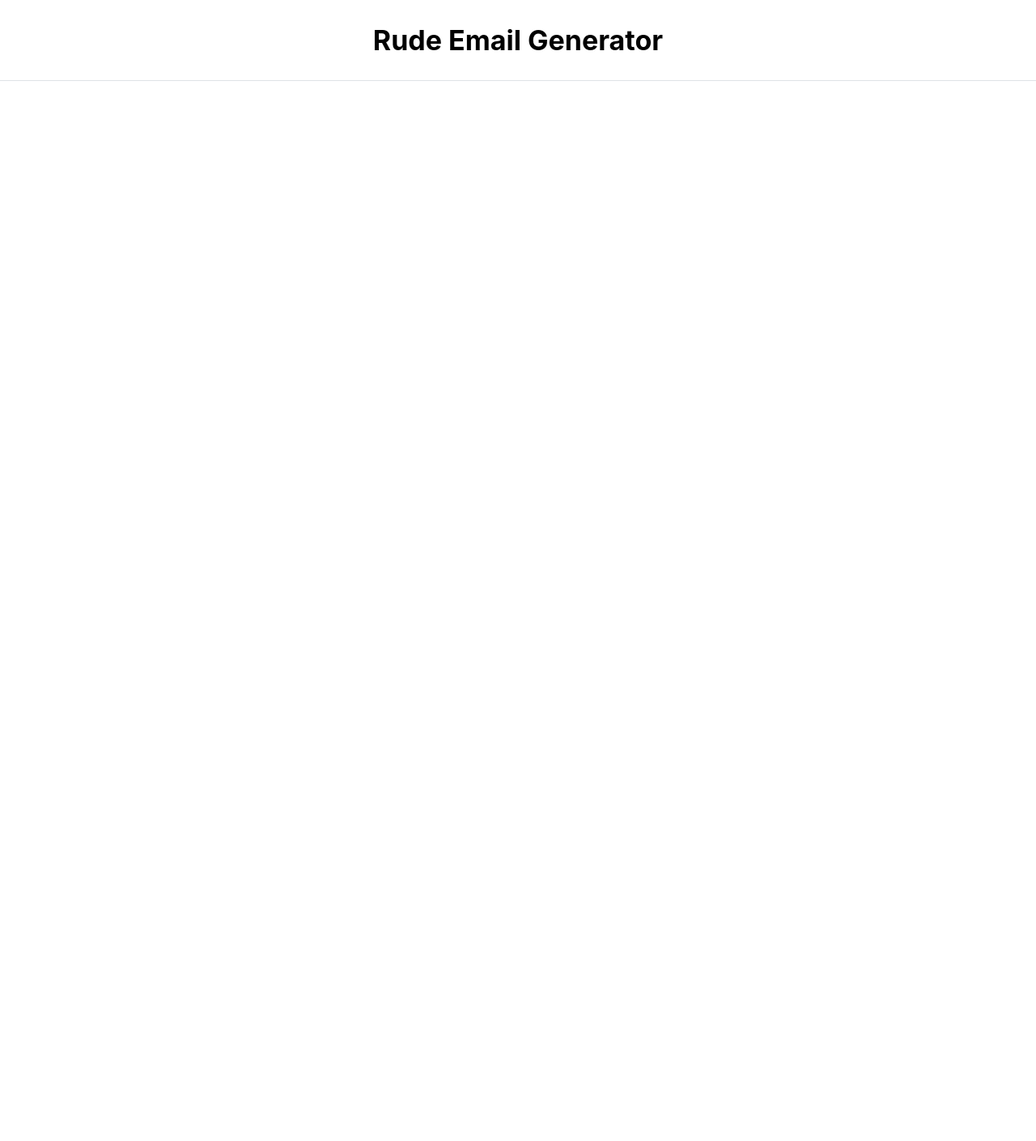
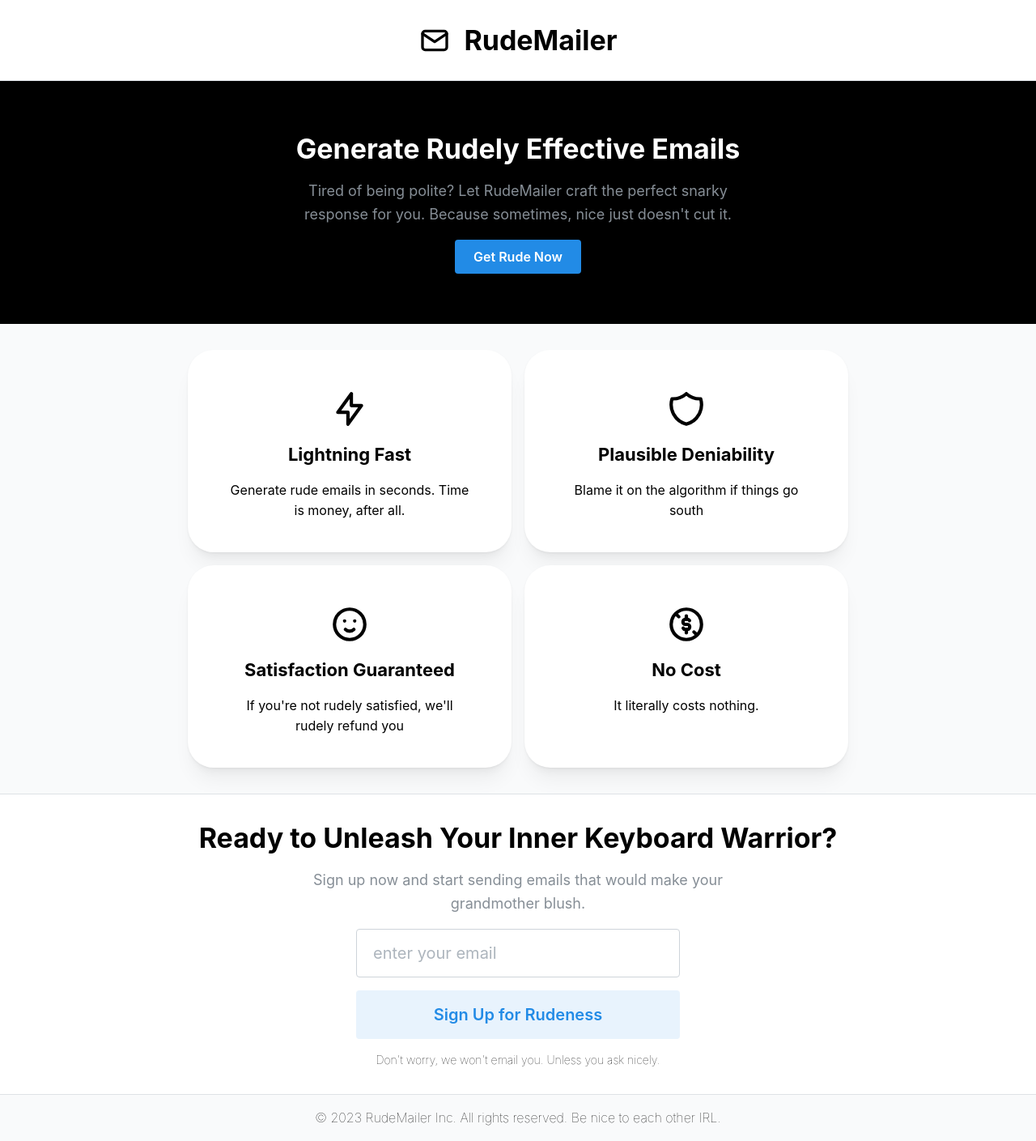
Before and after one commit to vkl2109/RudeEmailGenerator, a React (Vite) app: page / in a window 1280 px wide. Shown: the whole page at 81% size. Before the commit the page ends 800 px from the top, so only its background shows below. Built offline with nearby package versions, Linux system fonts and the light colour scheme.

Commit message:
Added simple landing page

```diff
--- a/package.json
+++ b/package.json
@@ -14,6 +14,7 @@
     "@mantine/form": "^7.12.2",
     "@mantine/hooks": "^7.12.2",
     "@mantine/notifications": "^7.12.2",
+    "@tabler/icons-react": "^3.16.0",
     "react": "^18.3.1",
     "react-dom": "^18.3.1",
     "react-router-dom": "^6.26.1"
--- a/src/layout/RootHeader.tsx
+++ b/src/layout/RootHeader.tsx
@@ -1,4 +1,5 @@
 import { Group, rem, Title } from "@mantine/core";
+import { IconMail } from "@tabler/icons-react";
 
 
 export function RootHeader () {
@@ -9,7 +10,10 @@ export function RootHeader () {
             p="lg"
             h={rem(100)}
             >
-            <Title>Rude Email Generator</Title>
+            <Group>
+                <IconMail size={40}/>
+                <Title>RudeMailer</Title>
+            </Group>
         </Group>
     )
 }
--- a/src/routes/LandingPage.tsx
+++ b/src/routes/LandingPage.tsx
@@ -1,8 +1,154 @@
+import {
+    Button,
+    Card,
+    Divider,
+    Group,
+    rem,
+    Stack,
+    Text,
+    TextInput,
+    Title
+} from "@mantine/core";
+import { IconBolt, IconFreeRights, IconMoodSmile, IconShield } from "@tabler/icons-react";
+import { useState } from "react";
+
+const icons = [
+    {
+        icon: IconBolt,
+        title: 'Lightning Fast',
+        body: 'Generate rude emails in seconds. Time is money, after all.'
+    },
+    {
+        icon: IconShield,
+        title: 'Plausible Deniability',
+        body: 'Blame it on the algorithm if things go south',
+    },
+    {
+        icon: IconMoodSmile,
+        title: 'Satisfaction Guaranteed',
+        body: "If you're not rudely satisfied, we'll rudely refund you"
+    },
+    {
+        icon: IconFreeRights,
+        title: 'No Cost',
+        body: "It literally costs nothing."
+    }
+]
 
 
 export function LandingPage () {
+
+    const [ email, setEmail ] = useState('')
+
     return(
-        <>
-        </>
+        <Stack gap={0}>
+            <Stack
+                w="100%"
+                bg="black"
+                justify="center"
+                align="center"
+                p="xl"
+                h={rem(300)}
+                m={0}
+                >
+                <Title
+                    c="white"
+                    >
+                    Generate Rudely Effective Emails
+                </Title>
+                <Text
+                    c="gray"
+                    ta="center"
+                    maw={rem(600)}
+                    size="lg"
+                    >
+                    Tired of being polite? Let RudeMailer craft the perfect snarky response for you. Because sometimes, nice just doesn't cut it.
+                </Text>
+                <Button
+                    size="md"
+                    >
+                    Get Rude Now
+                </Button>
+            </Stack>
+            <Group
+                justify="center"
+                align="center"
+                p="xl"
+                bg="rgb(249 250 251)"
+                m={0}
+                >
+                {icons.map((item, i) => {
+                    return(
+                        <Card
+                            key={i}
+                            shadow="md"
+                            w={rem(400)}
+                            h={rem(250)}
+                            radius="xl"
+                            >
+                            <Stack
+                                justify="center"
+                                align="center"
+                                ta="center"
+                                p="xl"
+                                >
+                                <item.icon size={50}/>
+                                <Title order={3}>{item.title}</Title>
+                                <Text>{item.body}</Text>
+                            </Stack>
+                        </Card>
+                    )
+                })}
+            </Group>
+            <Divider m={0}/>
+            <Stack
+                justify="center"
+                align="center"
+                p="xl"
+                >
+                <Title>Ready to Unleash Your Inner Keyboard Warrior?</Title>
+                <Text
+                    c="gray"
+                    ta="center"
+                    maw={rem(600)}
+                    size="lg"
+                    >
+                    Sign up now and start sending emails that would make your grandmother blush.
+                </Text>
+                <TextInput
+                    size="xl"
+                    w={rem(400)}
+                    placeholder="enter your email"
+                    value={email}
+                    onChange={(event) => setEmail(event.currentTarget.value)}
+                    />
+                <Button
+                    variant="light"
+                    size="xl"
+                    w={rem(400)}
+                    >
+                    Sign Up for Rudeness
+                </Button>
+                <Text
+                    size="sm"
+                    fw="lighter"
+                    >
+                    Don't worry, we won't email you. Unless you ask nicely.
+                </Text>
+            </Stack>
+            <Divider />
+            <Group
+                justify="center"
+                align="center"
+                p="md"
+                bg="rgb(249 250 251)"
+                >
+                <Text
+                    fw="lighter"
+                    >
+                    © 2023 RudeMailer Inc. All rights reserved. Be nice to each other IRL.
+                </Text>
+            </Group>
+        </Stack>
     )
 }
```
Also changed, not shown: 1 other file (tests, documents, lock files or other folders).
